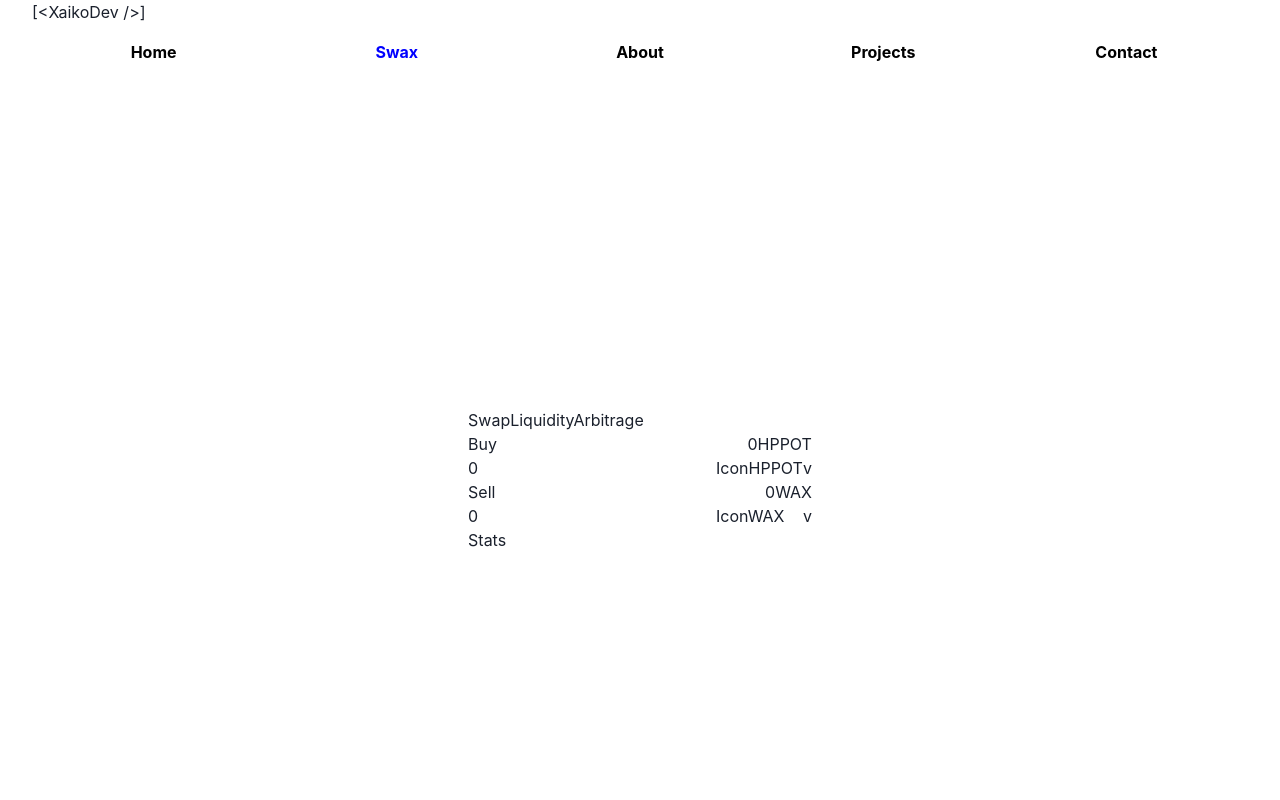
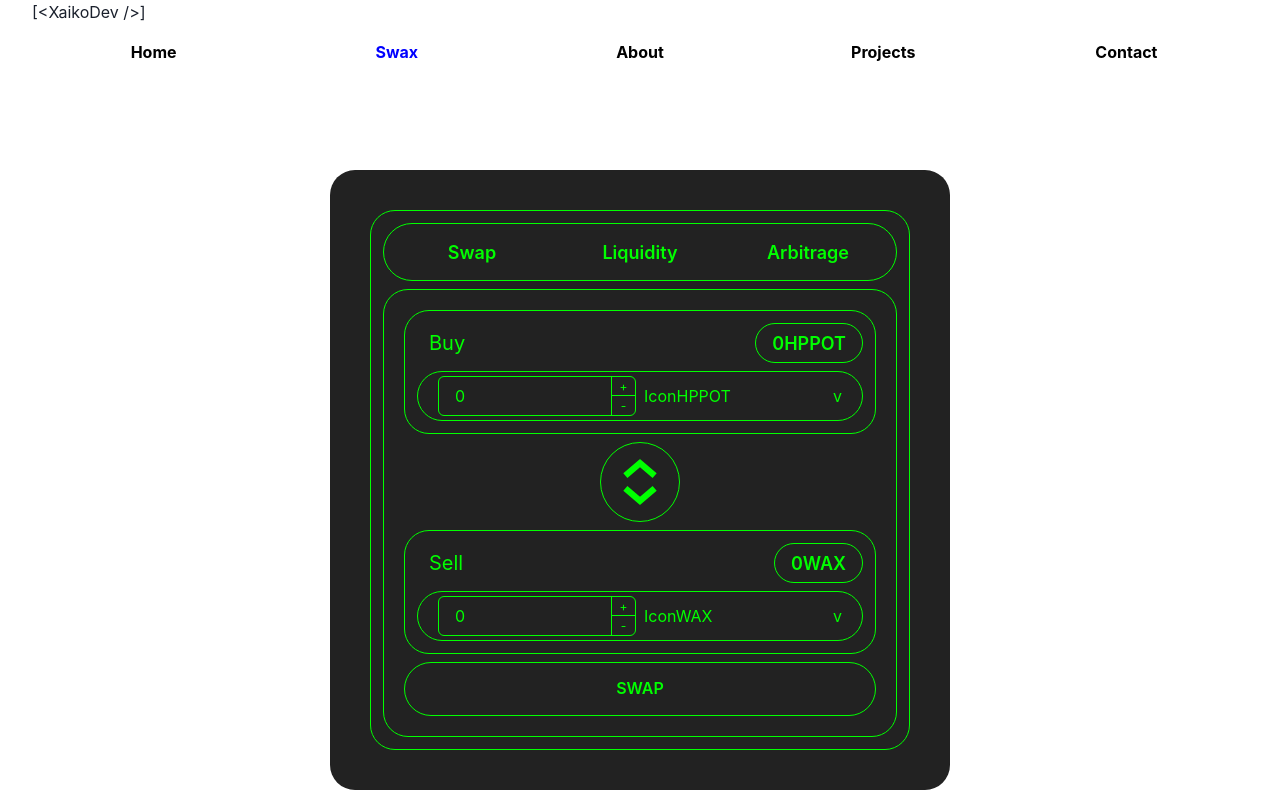
Before and after one commit to xaikodev/xaikodev-web, a Next.js app: page /swax in a window 1280 px wide. Shown: the top 800 px of the page. Built offline with nearby package versions, Linux system fonts and the light colour scheme.

Commit message:
adding Chakra Styling

```diff
--- a/src/components/Swax/Trader/Trader.tsx
+++ b/src/components/Swax/Trader/Trader.tsx
@@ -4,19 +4,19 @@ import { Tabs } from "./components/UI/Tabs";
 import { Stats } from "src/components/Universum/UI/Interfaces/Stats";
 import { Liquidity } from "./components/pages/Liquidity";
 import { Arbitrage } from "./components/pages/Arbitrage";
+import { Box, VStack } from "@chakra-ui/react";
 
 interface TraderProps {}
 
 export const Trader: FC<TraderProps> = (props) => {
   const {} = props;
   return (
-    <div>
+    <Box p={10} bg="#222" borderRadius={25} height={"full"}>
       <Tabs>
         <Trade />
-        <Liquidity />
-        <Arbitrage />
+        {/* <Liquidity /> */}
+        {/* <Arbitrage /> */}
       </Tabs>
-      <Stats />
-    </div>
+    </Box>
   );
 };
--- a/src/components/Swax/Trader/components/UI/ActionButton.tsx
+++ b/src/components/Swax/Trader/components/UI/ActionButton.tsx
@@ -1,7 +1,24 @@
+import { Button } from "@chakra-ui/react";
 import { FC } from "react";
 
-interface ActionButtonProps {}
+interface ActionButtonProps {
+  onClick?: () => void;
+}
 export const ActionButton: FC<ActionButtonProps> = (props) => {
   const {} = props;
-  return <div></div>;
+  return (
+    <Button
+    width={"100%"}
+    height={"100%"}
+      variant="outline"
+      color={"lime"}
+      border={"solid"}
+      borderWidth={1}
+      borderRadius={50}
+      padding={4}
+      _hover={{ backgroundColor: "#333" }}
+      borderColor={"lime"}
+      onClick={props.onClick}
+    >SWAP</Button>
+  );
 };
--- a/src/components/Swax/Trader/components/UI/Switcher.tsx
+++ b/src/components/Swax/Trader/components/UI/Switcher.tsx
@@ -1,7 +1,29 @@
+import { UpDownIcon } from "@chakra-ui/icons";
 import { FC } from "react";
 
-interface SwitcherProps {}
+interface SwitcherProps {
+  onClick?: () => void;
+}
 export const Switcher: FC<SwitcherProps> = (props) => {
   const {} = props;
-  return <div></div>;
+  return (
+    <UpDownIcon
+      onClick={props.onClick}
+      color={"lime"}
+      w={20}
+      h={20}
+      borderColor={"lime"}
+      border={"solid"}
+      borderWidth={1}
+      borderRadius={100}
+      padding={4}
+      style={{ transition: "all 0.5s ease-in-out" }}
+      margin={4}
+      _hover={{
+        backgroundColor: "#333",
+        boxShadow: "0px 0px 10px lime",
+        transform: "scale(1.2) rotate(-180deg)"
+      }}
+    />
+  );
 };
--- a/src/components/Swax/Trader/components/UI/Tabs.tsx
+++ b/src/components/Swax/Trader/components/UI/Tabs.tsx
@@ -1,18 +1,65 @@
+import { Box, Button, HStack, VStack, Wrap } from "@chakra-ui/react";
 import { FC } from "react";
 
 interface TabsProps {}
 export const Tabs: FC<TabsProps> = (props) => {
-  const {children} = props;
+  const { children } = props;
   return (
-    <div>
-      <div>
-        <label>Swap</label>
-        <label>Liquidity</label>
-        <label>Arbitrage</label>
-      </div>
-      <div>
-        {children}
-      </div>
-    </div>
+    <VStack
+      width={"100%"}
+      border={"solid"}
+      borderColor={"lime"}
+      padding={3}
+      borderRadius={25}
+      borderWidth={1}
+    >
+      <Wrap
+        alignContent={"center"}
+        alignItems={"center"}
+        justifyContent={"space-evenly"}
+        border={"solid"}
+        borderColor={"lime"}
+        padding={2}
+        borderWidth={1}
+        width={"100%"}
+        borderRadius={100}
+      >
+        <Button
+          width={"160px"}
+          _hover={{ backgroundColor: "#666" }}
+          borderLeftRadius={100}
+          borderRightRadius={30}
+          color={"lime"}
+          variant="ghost"
+          fontSize={"lg"}
+          _focus={{ outlineColor: "#00ff00" }}
+        >
+          Swap
+        </Button>
+        <Button
+          width={"160px"}
+          _hover={{ backgroundColor: "#666" }}
+          color={"lime"}
+          variant="ghost"
+          fontSize={"lg"}
+          _focus={{ outlineColor: "#00ff00" }}
+        >
+          Liquidity
+        </Button>
+        <Button
+          width={"160px"}
+          _hover={{ backgroundColor: "#666" }}
+          borderLeftRadius={30}
+          borderRightRadius={100}
+          color={"lime"}
+          variant="ghost"
+          _focus={{ outlineColor: "#00ff00" }}
+          fontSize={"lg"}
+        >
+          Arbitrage
+        </Button>
+      </Wrap>
+      {children}
+    </VStack>
   );
 };
--- a/src/components/Swax/Trader/components/UI/Token/Token.tsx
+++ b/src/components/Swax/Trader/components/UI/Token/Token.tsx
@@ -1,3 +1,4 @@
+import { HStack, VStack } from "@chakra-ui/react";
 import { FC, useState } from "react";
 import { useClickOutside } from "src/hooks/useClickOutside";
 import { Action } from "./components/Action";
@@ -18,7 +19,7 @@ export const Token: FC<TokenProps> = (props) => {
 
   const setMaxValue = () => {};
   const openSearch = () => {
-    setOpenedSearch(prevVal => !prevVal);
+    setOpenedSearch((prevVal) => !prevVal);
   };
 
   const selectToken = (token: string) => {
@@ -31,20 +32,39 @@ export const Token: FC<TokenProps> = (props) => {
   const SearchRef = useClickOutside(cancelSearch);
 
   return (
-    <div ref={SearchRef}>
-      <div style={{ display: "flex", justifyContent: "space-between" }}>
+    <VStack
+      color={"lime"}
+      border={"solid"}
+      borderColor={"lime"}
+      padding={3}
+      borderRadius={25}
+      borderWidth={1}
+      width={"100%"}
+      ref={SearchRef}
+    >
+      <HStack width={"100%"} justifyContent={"space-between"}>
         <Action text={action} />
         <Wallet value={0.0} token={token} onClick={setMaxValue} />
-      </div>
-      <div style={{ display: "flex", alignContent: "stretch" }}>
+      </HStack>
+      <HStack
+        width={"100%"}
+        color={"lime"}
+        border={"solid"}
+        borderWidth={1}
+        borderRadius={50}
+        padding={1}
+        paddingStart={5}
+        paddingEnd={5}
+        borderColor={"lime"}
+      >
         <Input value={value} onChange={setValue} />
         <TokenIcon token={token} onClick={openSearch} />
-      </div>
+      </HStack>
       <Search
         opened={OpenedSearch}
         currentToken={token}
         selectToken={selectToken}
       />
-    </div>
+    </VStack>
   );
 };
--- a/src/components/Swax/Trader/components/UI/Token/components/Action.tsx
+++ b/src/components/Swax/Trader/components/UI/Token/components/Action.tsx
@@ -1,3 +1,4 @@
+import { Text } from "@chakra-ui/react";
 import { FC } from "react";
 
 interface ActionProps {
@@ -5,5 +6,5 @@ interface ActionProps {
 }
 export const Action: FC<ActionProps> = (props) => {
   const {text} = props;
-  return <label>{text}</label>;
+  return <Text paddingLeft={3} fontSize={"xl"}>{text}</Text>;
 };
--- a/src/components/Swax/Trader/components/UI/Token/components/Input.tsx
+++ b/src/components/Swax/Trader/components/UI/Token/components/Input.tsx
@@ -1,3 +1,10 @@
+import {
+  NumberDecrementStepper,
+  NumberIncrementStepper,
+  NumberInput,
+  NumberInputField,
+  NumberInputStepper
+} from "@chakra-ui/react";
 import { ChangeEventHandler, FC } from "react";
 
 interface InputProps {
@@ -8,11 +15,32 @@ interface InputProps {
 export const Input: FC<InputProps> = (props) => {
   const { value, onChange } = props;
 
-  const handleChange: ChangeEventHandler<HTMLInputElement> = ({
-    target: { value }
-  }) => {
-    onChange(Number(value || 0));
+  const handleChange = (valueAsString: string, valueAsNumber: number) => {
+    onChange(valueAsNumber);
   };
 
-  return <input type={"number"} min={0} step={0.00000001} value={value} onChange={handleChange}></input>;
+  return (
+    <NumberInput
+      width={"100%"}
+      defaultValue={15}
+      precision={8}
+      step={1 / 10 ** 8}
+      value={value}
+      onChange={handleChange}
+      borderColor={"lime"}
+      fontSize={"xl"}
+      _active={{ borderColor: "lime" }}
+      _focus={{ borderColor: "lime" }}
+    >
+      <NumberInputField />
+      <NumberInputStepper borderColor={"lime"}>
+        <NumberIncrementStepper borderColor={"lime"} _active={{ bg: "lime" }}>
+          +
+        </NumberIncrementStepper>
+        <NumberDecrementStepper borderColor={"lime"} _active={{ bg: "lime" }}>
+          -
+        </NumberDecrementStepper>
+      </NumberInputStepper>
+    </NumberInput>
+  );
 };
--- a/src/components/Swax/Trader/components/UI/Token/components/Wallet.tsx
+++ b/src/components/Swax/Trader/components/UI/Token/components/Wallet.tsx
@@ -1,16 +1,27 @@
-import { FC } from "react"
+import { Button, HStack, Text } from "@chakra-ui/react";
+import { FC } from "react";
 
 interface WalletProps {
-    value: number;
-    token: string;
-    onClick: () => void;
+  value: number;
+  token: string;
+  onClick: () => void;
 }
 export const Wallet: FC<WalletProps> = (props) => {
-const {value,token,onClick} = props
+  const { value, token, onClick } = props;
   return (
-<div onClick={onClick}>
-    <label>{value}</label>
-    <label>{token}</label>
-</div>
-)
-}
+    <Button
+      variant="outline"
+      color={"lime"}
+      border={"solid"}
+      borderWidth={1}
+      borderRadius={50}
+      padding={4}
+      _hover={{backgroundColor: "#333"}}
+      borderColor={"lime"}
+      onClick={onClick}
+    >
+      <Text fontSize='lg'>{value}</Text>
+      <Text fontSize='lg'>{token}</Text>
+    </Button>
+  );
+};
--- a/src/components/Swax/Trader/components/pages/Trade.tsx
+++ b/src/components/Swax/Trader/components/pages/Trade.tsx
@@ -1,3 +1,4 @@
+import { VStack } from "@chakra-ui/react";
 import { FC, useState } from "react";
 import { ActionButton } from "../UI/ActionButton";
 import { Switcher } from "../UI/Switcher";
@@ -10,10 +11,18 @@ export const Trade: FC<TradeProps> = (props) => {
 
   const {} = props;
   return (
-    <div>
+    <VStack
+    width={"100%"}
+    justifyContent={"space-between"}
+    height={"100%"}
+    border={"solid"}
+    borderColor={"lime"}
+    padding={5}
+    borderRadius={25}
+    borderWidth={1}>
         <Token action="Buy" token={Token1.token}/>
         <Switcher/>
         <Token action="Sell" token={Token2.token}/>
         <ActionButton/>
-    </div>);
+    </VStack>);
 };
```
